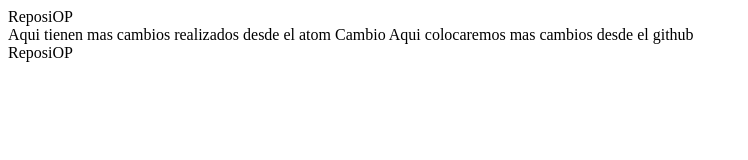
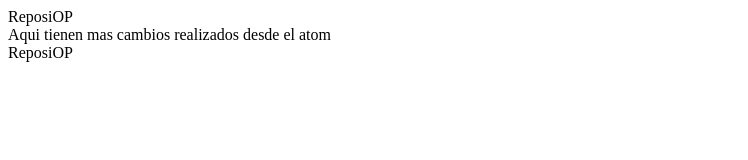
Before and after one commit to JuanPabloMya/ReposiOP, a plain HTML site: page Index.html in a window 1280 px wide. Shown: the whole page, without its empty margins (0-748 px from the left). Drawn offline with Linux system fonts and the light colour scheme.

Commit message:
Cambio borrado

```diff
--- a/Index.html
+++ b/Index.html
@@ -9,8 +9,7 @@
   </header>
   <body>
     Aqui tienen mas cambios realizados desde el atom
-  Cambio
-    Aqui colocaremos mas cambios desde el github
+
   </body>
   <footer>
     ReposiOP
```
